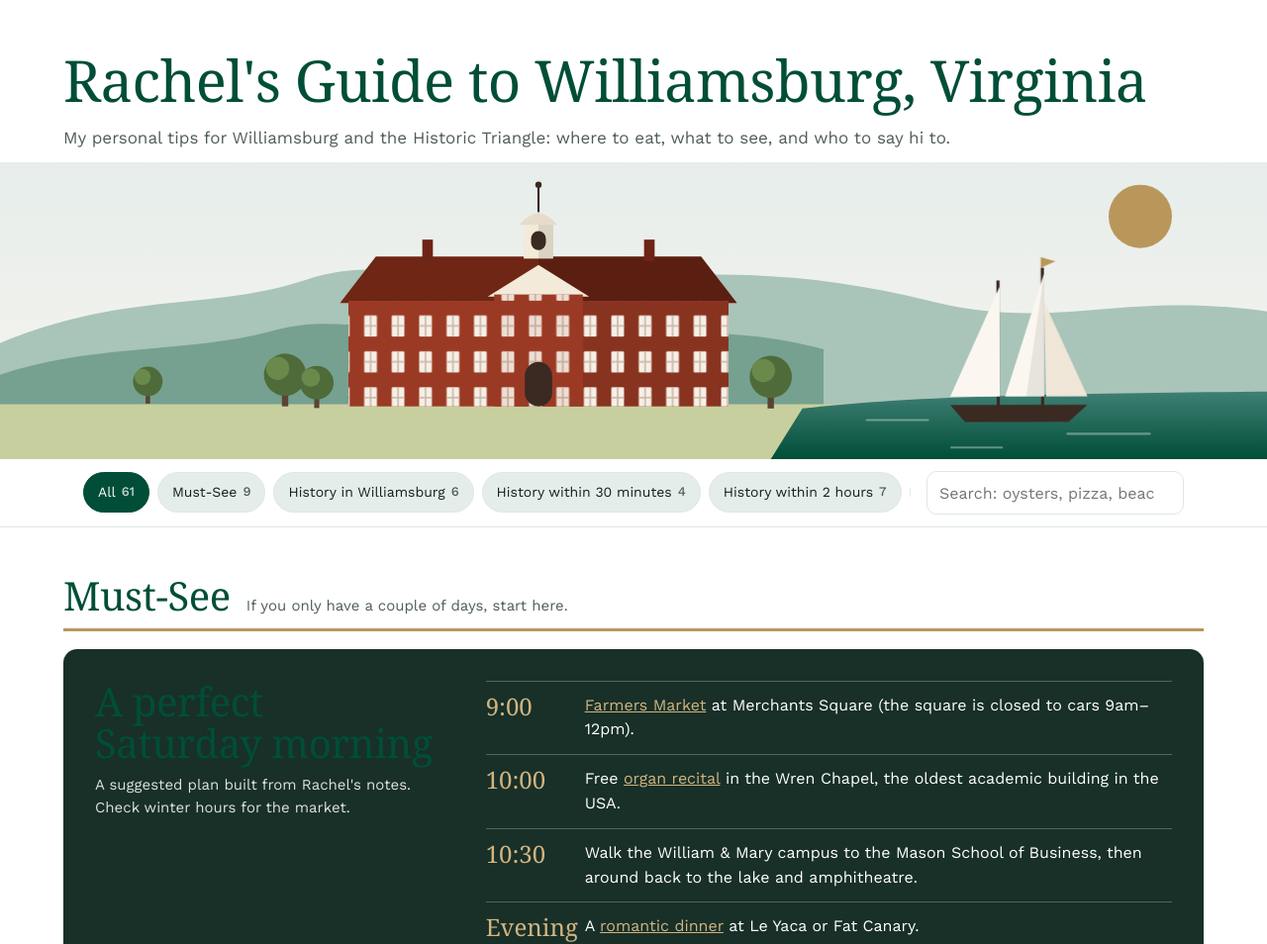
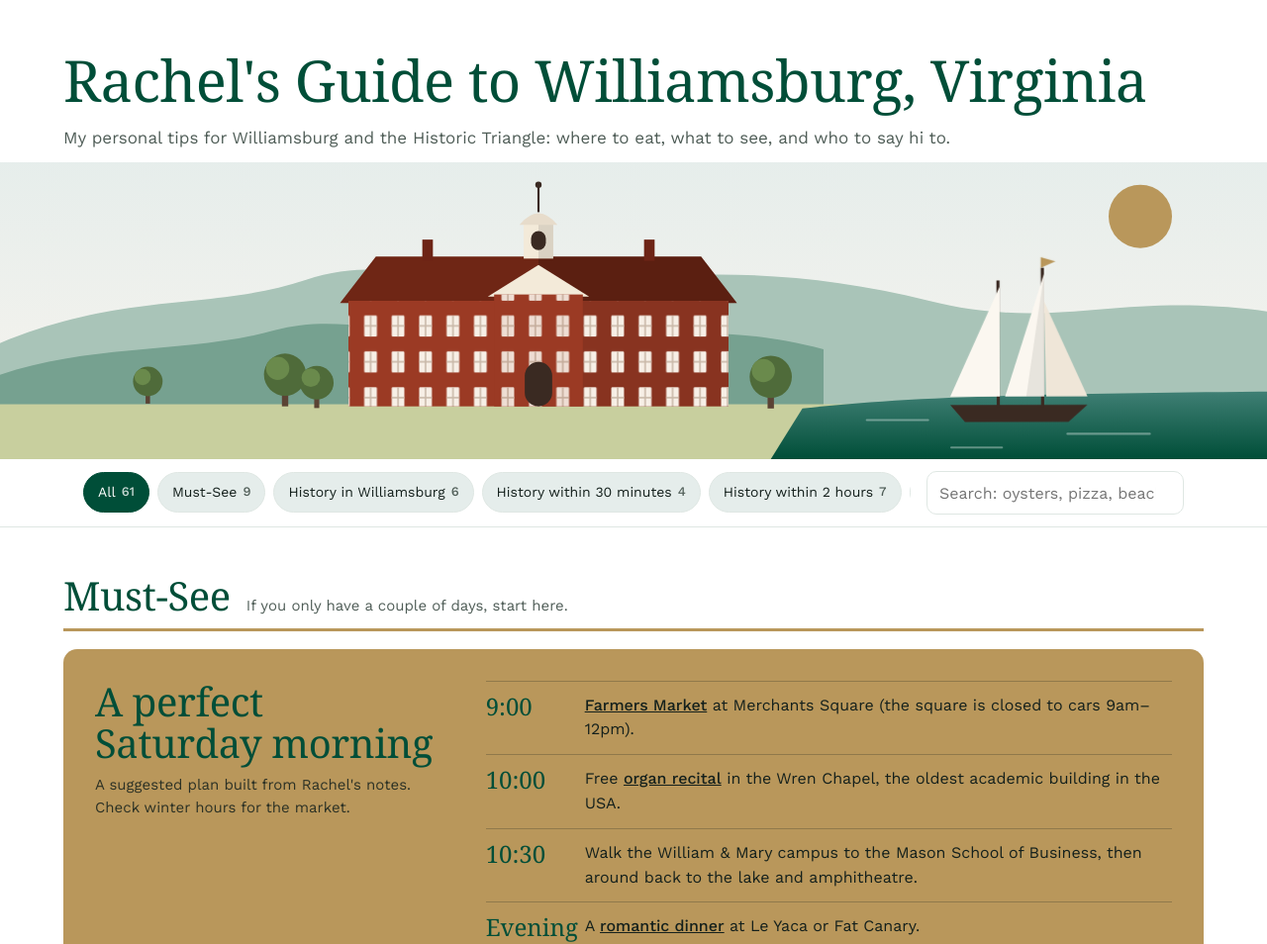
Before and after one commit to tingtingchung/williamsburg, a plain HTML site: page index.html in a window 1280 px wide. Shown: the top 954 px of the page at 99% size. Drawn offline with nearby package versions, Linux system fonts and the light colour scheme; a web font is replaced by a local one.

Commit message:
Saturday plan card in W&M gold
Co-Authored-By: Claude Opus 5.5 <noreply@anthropic.com>
Claude-Session: https://claude.ai/code/session_01H98D71EJru4BJ2S2UEbbgG

```diff
--- a/index.html
+++ b/index.html
@@ -48,15 +48,15 @@ h1{font-size:clamp(36px,6vw,58px);color:var(--brick)}
 .search{flex:0 1 260px;position:relative}
 .search input{width:100%;font:16px "Work Sans",sans-serif;padding:9px 12px;min-height:44px;border:1px solid var(--line);border-radius:10px;background:var(--card);color:var(--ink)}
 :focus-visible{outline:3px solid var(--bay);outline-offset:2px}
-.sat{background:var(--band);color:#fff;border-radius:14px;padding:clamp(20px,3vw,32px);margin:0 0 18px}
+.sat{background:#B9975B;color:#14201c;border-radius:14px;padding:clamp(20px,3vw,32px);margin:0 0 18px}
 .sat .wrap{display:grid;grid-template-columns:minmax(0,1fr) minmax(0,2fr);gap:24px 48px;align-items:start}
-.sat h2{font-size:clamp(28px,3.4vw,40px)}
+.sat h2{font-size:clamp(28px,3.4vw,40px);color:#183028}
 .sat p{margin:10px 0 0;opacity:.85;font-size:15px}
 .sat ol{list-style:none;margin:0;padding:0;display:grid;gap:12px}
-.sat li{display:grid;grid-template-columns:5.5em minmax(0,1fr);gap:12px;border-top:1px solid rgba(255,255,255,.25);padding-top:12px}
+.sat li{display:grid;grid-template-columns:5.5em minmax(0,1fr);gap:12px;border-top:1px solid rgba(20,32,28,.25);padding-top:12px}
 .sat time{font-family:"Libre Caslon Display",Georgia,serif;font-size:24px;white-space:nowrap;line-height:1.1}
-.sat a{color:var(--bandlink)}
-.sat time{color:var(--bandlink)}
+.sat a{color:#14201c;font-weight:500}
+.sat time{color:#004E38}
 section.sec{padding-top:clamp(28px,4vw,48px)}
 .sec header{display:flex;flex-wrap:wrap;gap:4px 16px;align-items:baseline;border-bottom:3px solid #B9975B;padding-bottom:10px;margin-bottom:18px}
 .sec h2{font-size:clamp(28px,3.6vw,40px);color:var(--brick)}
```
Also changed, not shown: template.html (+5 -5 lines).
